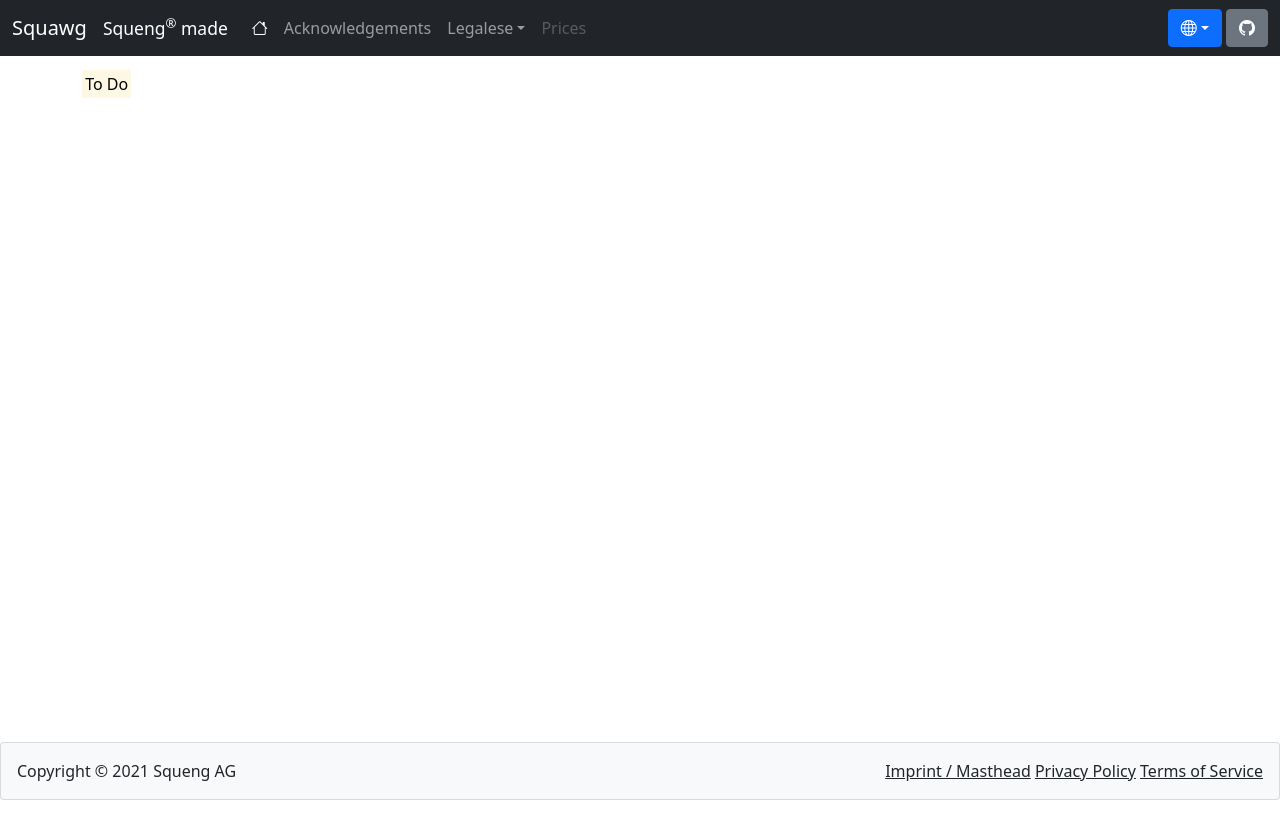
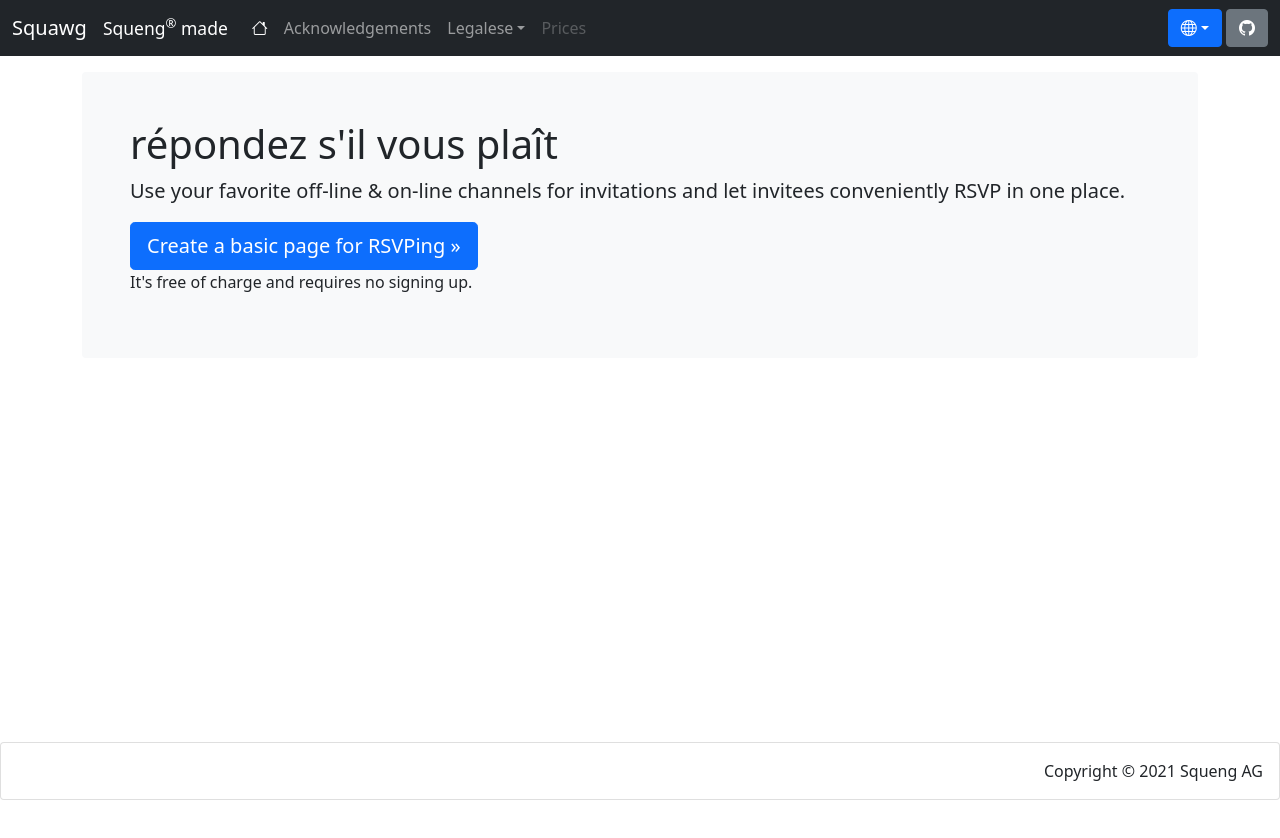
Before and after one commit to Squoss/Fixadat, a React (Create React App) app in the folder feuawg/: page / in a window 1280 px wide. Shown: the top 838 px of the page. Built offline with nearby package versions, Linux system fonts and the light colour scheme.

Commit message:
added the home component

```diff
--- /dev/null
+++ b/feuawg/src/Abode.tsx
@@ -0,0 +1,12 @@
+function Abode() {
+  return (
+    <div className="bg-light p-5 rounded">
+      <h1>répondez s'il vous plaît</h1>
+      <p className="lead">Use your favorite off-line &amp; on-line channels for invitations and let invitees conveniently RSVP in one place.</p>
+      <a className="btn btn-lg btn-primary" href="/docs/5.0/components/navbar/" role="button">Create a basic page for RSVPing &raquo;</a>
+      <p>It's free of charge and requires no signing up.</p>
+    </div>
+  );
+}
+
+export default Abode;
--- a/feuawg/src/App.tsx
+++ b/feuawg/src/App.tsx
@@ -1,6 +1,7 @@
 import React from 'react';
 import { Link, NavLink, Redirect, Route, Switch } from 'react-router-dom';
 
+import Abode from './Abode';
 import NotFound from './NotFound';
 import ToDo from './ToDo';
 
@@ -40,15 +41,15 @@ function App() {
                 <li><a className="dropdown-item" href="#">English</a></li>
               </ul>
             </div>
-            &nbsp;
-            <a className="btn btn-secondary" href="https://github.com/Squoss/Squawg" target="GitHub"><i className="bi-github"></i></a>
+              &nbsp;
+              <a className="btn btn-secondary" href="https://github.com/Squoss/Squawg" target="GitHub"><i className="bi-github"></i></a>
           </div>
         </div>
       </nav>
 
       <main className="container">
         <Switch>
-          <Route exact path="/" component={ToDo} />
+          <Route exact path="/" component={Abode} />
           <Route path="/events/:event" component={ToDo} />
           <Route path="/acknowledgements" component={ToDo} />
           <Route exact path="/legalese">
@@ -63,18 +64,9 @@ function App() {
       </main>
 
       <footer className="fixed-bottom">
-        <div className="card text-dark bg-light">
+        <div className="card text-end">
           <div className="card-body">
-            <div className="clearfix">
-              <span className="float-start">Copyright &copy; <time dateTime="2021">2021</time> Squeng AG</span>
-              <div className="float-end">
-                <Link className="link-dark" to="/legalese/im">Imprint / Masthead</Link>
-                &nbsp;
-                <Link className="link-dark" to="/legalese/pp">Privacy Policy</Link>
-                &nbsp;
-                <Link className="link-dark" to="/legalese/tos">Terms of Service</Link>
-              </div>
-            </div>
+            Copyright &copy; <time dateTime="2021">2021</time> Squeng AG
           </div>
         </div>
       </footer>
```
